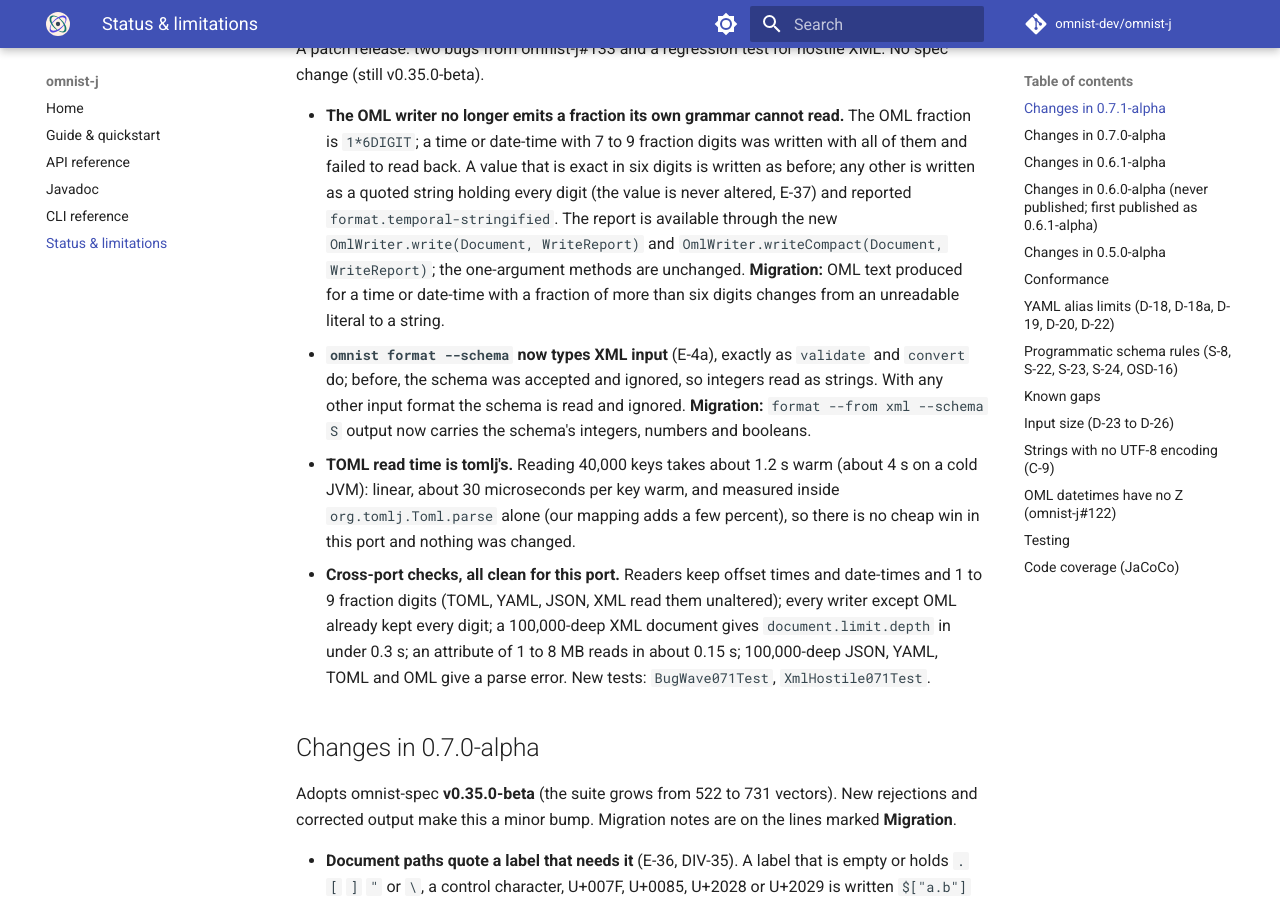
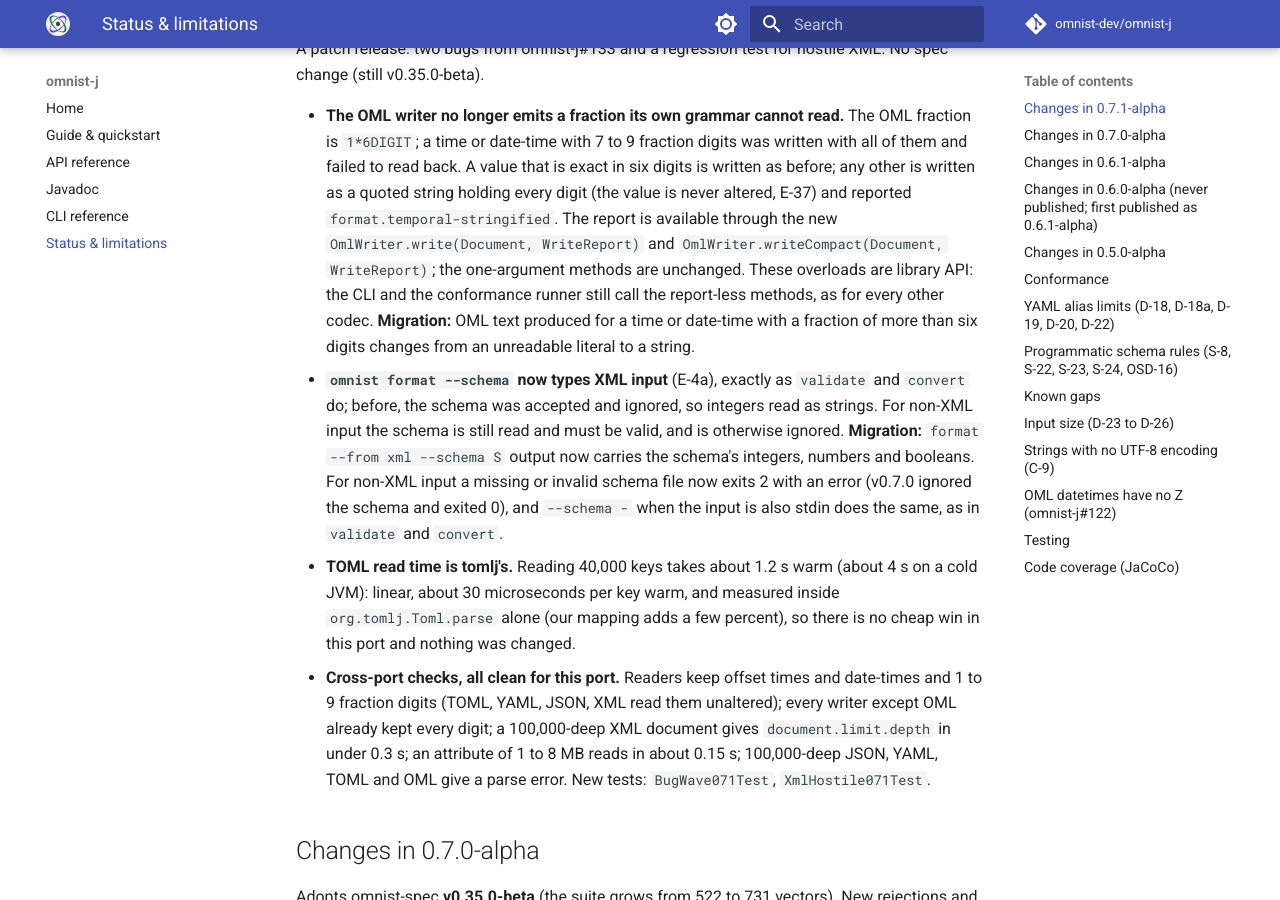
Before and after one commit to omnist-dev/omnist-j, an MkDocs documentation site: the page built from docs/limitations.md, in a window 1280 px wide and 900 px high, scrolled down 337 px. Built offline with MkDocs 1.6.1 and Material for MkDocs 9.7.7, drawn with Linux system fonts in a browser that asks for light colours; comment, search, counter and statistics services are not loaded.

Commit message:
Document format --schema migration for non-XML input; fix test file mode
Co-Authored-By: Claude Sonnet 5.5 <noreply@anthropic.com>

```diff
--- a/docs/limitations.md
+++ b/docs/limitations.md
@@ -15,11 +15,15 @@ A patch release: two bugs from omnist-j#133 and a regression test for hostile XM
   six digits is written as before; any other is written as a quoted string holding every digit (the value is never
   altered, E-37) and reported `format.temporal-stringified`. The report is available through the new
   `OmlWriter.write(Document, WriteReport)` and `OmlWriter.writeCompact(Document, WriteReport)`; the one-argument
-  methods are unchanged. **Migration:** OML text produced for a time or date-time with a fraction of more than six
+  methods are unchanged. These overloads are library API: the CLI and the conformance runner still call the report-less
+  methods, as for every other codec. **Migration:** OML text produced for a time or date-time with a fraction of more than six
   digits changes from an unreadable literal to a string.
 - **`omnist format --schema` now types XML input** (E-4a), exactly as `validate` and `convert` do; before, the schema
-  was accepted and ignored, so integers read as strings. With any other input format the schema is read and ignored.
-  **Migration:** `format --from xml --schema S` output now carries the schema's integers, numbers and booleans.
+  was accepted and ignored, so integers read as strings. For non-XML input the schema is still read and must be valid,
+  and is otherwise ignored.
+  **Migration:** `format --from xml --schema S` output now carries the schema's integers, numbers and booleans. For
+  non-XML input a missing or invalid schema file now exits 2 with an error (v0.7.0 ignored the schema and exited 0), and
+  `--schema -` when the input is also stdin does the same, as in `validate` and `convert`.
 - **TOML read time is tomlj's.** Reading 40,000 keys takes about 1.2 s warm (about 4 s on a cold JVM): linear, about
   30 microseconds per key warm, and measured inside `org.tomlj.Toml.parse` alone (our mapping adds a few percent), so
   there is no cheap win in this port and nothing was changed.
```
Also changed, not shown: docs/02-cli-reference.md (+1 -1 lines), 1 other file.
